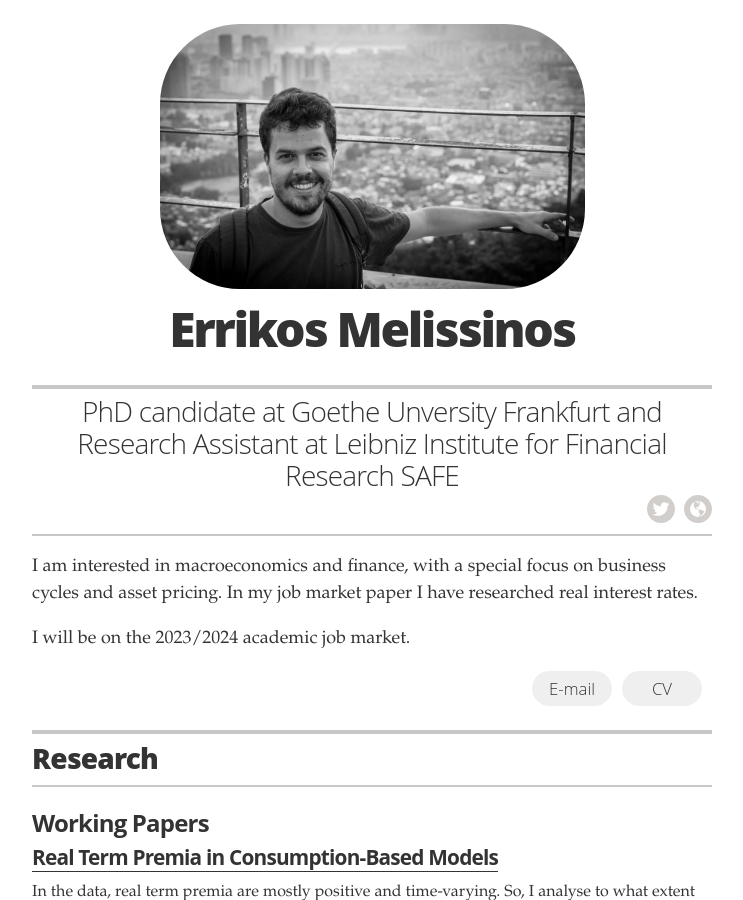
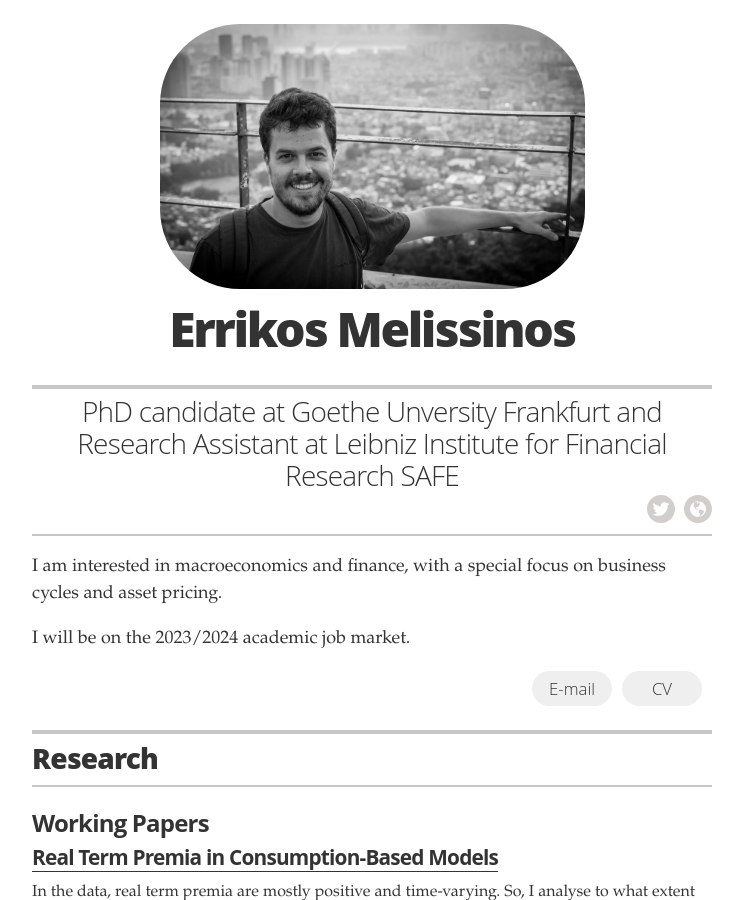
Before and after one commit to errikos-melissinos/errikos-melissinos.github.io, a Jekyll site: the page built from index.html, in a window 1280 px wide and 900 px high. Shown: the whole window, without its empty margins (268-1011 px from the left). Built offline with Jekyll 4.4.1, drawn with Linux system fonts in a browser that asks for light colours.

Commit message:
Update _config.yml

```diff
--- a/_config.yml
+++ b/_config.yml
@@ -23,7 +23,7 @@ resume_contact_email:           "melissinos@safe-frankfurt.de"
 # resume_header_contact_info:     "742 Evergreen Terrace, Springfield • 555-7334 • lisasimpson@youremailaddress.com"
 # display_header_contact_info:    "false"
 
-resume_header_intro: "<p>I am interested in macroeconomics and finance, with a special focus on business cycles and asset pricing. In my job market paper I have researched real interest rates.</p> <p>I will be on the 2023/2024 academic job market.</p>"
+resume_header_intro: "<p>I am interested in macroeconomics and finance, with a special focus on business cycles and asset pricing.</p> <p>I will be on the 2023/2024 academic job market.</p>"
 
 # use "yes" to display the email contact button,
 # "no" to display an "I'm not looking for work" message,
```
